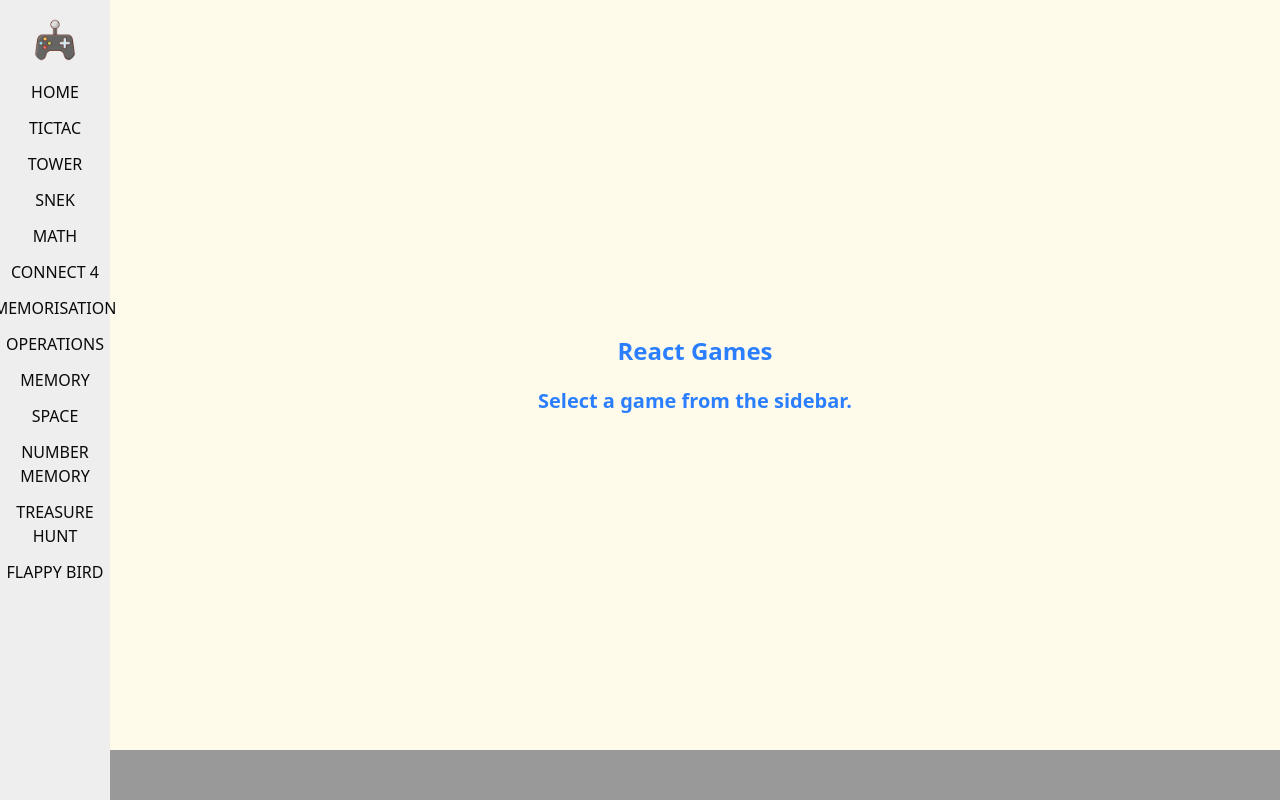
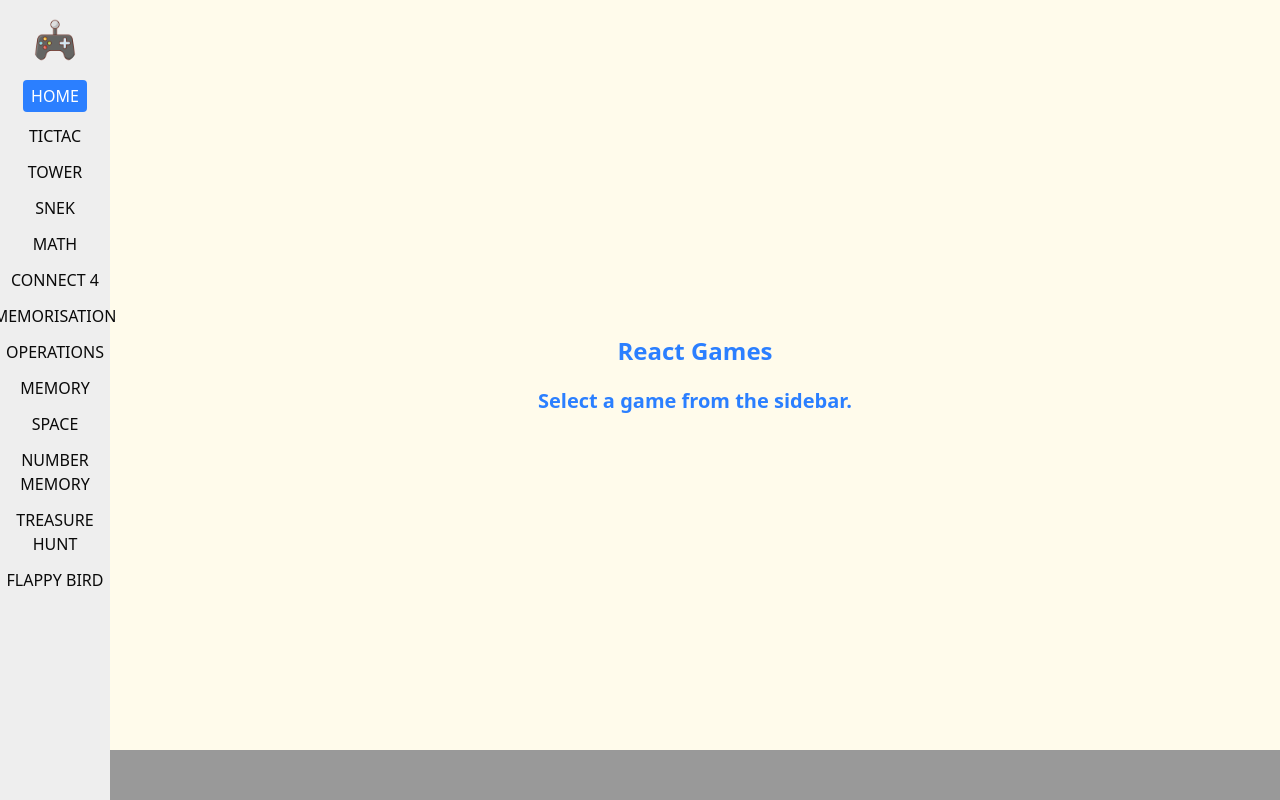
Before and after one commit to luke-mao/react-games, a React (Vite) app: page / in a window 1280 px wide. Built offline with nearby package versions, Linux system fonts and the light colour scheme.

Commit message:
feat: highlight sidebar active link

```diff
--- a/src/components/Sidebar.jsx
+++ b/src/components/Sidebar.jsx
@@ -1,7 +1,7 @@
 import React from "react";
 import Logo from "@/assets/logo.png";
 import { Avatar, AvatarFallback, AvatarImage } from "@/components/ui/avatar";
-import { Link } from "react-router-dom";
+import { Link, useLocation } from "react-router-dom";
 
 export default function Sidebar() {
   // the sidebar shows different texts under lg, md, and sm screens
@@ -21,6 +21,10 @@ export default function Sidebar() {
     { to: "/game/flappybird", lg: "Flappy Bird", md: "FB", sm: "FB"},
   ];
 
+  // highlight the current link based on the location
+  const location = useLocation();
+  const currentPath = location.pathname;
+
   return (
     <div className="h-screen w-[40px] md:w-[70px] lg:w-[110px] fixed bg-[#eee]">
       <Avatar className=" hidden lg:block w-[50px] h-[50px] my-[15px] mx-auto">
@@ -28,16 +32,21 @@ export default function Sidebar() {
         <AvatarFallback>Logo</AvatarFallback>
       </Avatar>
       <div className="flex flex-col items-center gap-3 pt-5 lg:pt-0 uppercase text-center">
-        {links.map((link) => (
+        {links.map((link) => {
+          const isActiveLink = (currentPath === link.to) || (currentPath === "/" && link.to === "/home");
+
+          return (
             <Link
               key={link.to}
               to={link.to}
+              className={`${isActiveLink ? "bg-blue-500 text-white px-2 py-1 rounded" : ""}`}
             >
               <span className="hidden lg:block text-base">{link.lg}</span>
               <span className="hidden md:block lg:hidden">{link.md}</span>
               <span className="block md:hidden text-base">{link.sm}</span>
             </Link>
-        ))}
+          );
+        })}
       </div>
     </div>
   );
```
Lines whose indentation alone changed are shown as unchanged.
